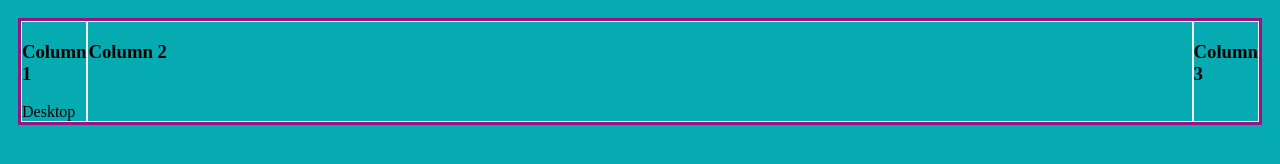
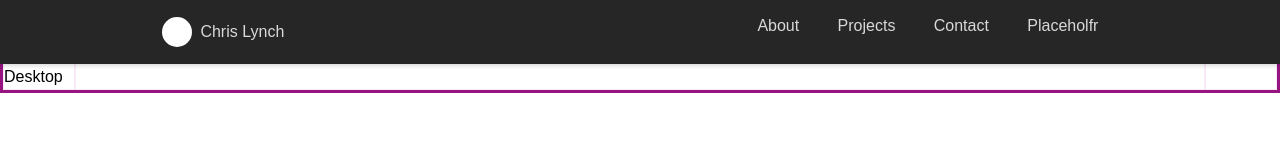
Before and after one commit to ChrisLynchCodes/ChrisLynchCodes.github.io, a plain HTML site: page index.html in a window 1280 px wide. Drawn offline with Linux system fonts and the light colour scheme.

Commit message:
added nav

```diff
--- a/index.html
+++ b/index.html
@@ -4,8 +4,36 @@
     <meta charset="UTF-8">
     <meta http-equiv="X-UA-Compatible" content="IE=edge">
     <meta name="viewport" content="width=device-width, initial-scale=1.0">
+
+
     <link rel="stylesheet" href="site.css">
     <title>Chris Lynch</title>
+
+</head>
+<body>
+    <!-- ===== Nav Start ===== -->
+    <header id="navbar">
+        <nav class="navbar-container container">
+          <a href="/" class="home-link">
+            <div class="navbar-logo"></div>
+            Chris Lynch
+          </a>
+          <button type="button" class="navbar-toggle" aria-label="Open navigation menu">
+              <span class="icon-bar"></span>
+              <span class="icon-bar"></span>
+              <span class="icon-bar"></span>
+          </button>
+          <div class="navbar-menu">
+            <ul class="navbar-links">
+              <li class="navbar-item"><a class="navbar-link" href="/">About</a></li>
+              <li class="navbar-item"><a class="navbar-link" href="/">Projects</a></li>
+              <li class="navbar-item"><a class="navbar-link" href="/">Contact</a></li>
+              <li class="navbar-item"><a class="navbar-link" href="/">Placeholfr</a></li>
+            </ul>
+          </div>
+        </nav>
+    </header>
+      <!-- ======== Nav End ======== -->
 
     <div class="columns">
         <div>
@@ -29,8 +57,5 @@
 
 
     </div>
-</head>
-<body>
-
 </body>
 </html>
--- a/site.css
+++ b/site.css
@@ -1,9 +1,219 @@
-body{
-    background-color: rgb(5, 171, 177);
-    padding: 10px;
+/* body{
+    background-color: #2A9D8F;
+    padding: 2px;
+  } */
+
+  /* Colums Container */
+
+
+  :root {
+    --navbar-bg-color: hsl(0, 0%, 15%);
+    --navbar-text-color: hsl(0, 0%, 85%);
+    --navbar-text-color-focus: white;
+    --navbar-bg-contrast: hsl(0, 0%, 25%);
 }
 
-  /* Colums Container */
+* {
+    box-sizing: border-box;
+    margin: 0;
+    padding: 0;
+}
+
+body {
+    height: 100vh;
+    font-family: Arial, Helvetica, sans-serif;
+    line-height: 1.6;
+}
+
+.container {
+    max-width: 1000px;
+    padding-left: 1.4rem;
+    padding-right: 1.4rem;
+    margin-left: auto;
+    margin-right: auto;
+
+}
+
+#navbar {
+    --navbar-height: 64px;
+    position: fixed;
+    height: var(--navbar-height);
+    background-color: var(--navbar-bg-color);
+    left: 0;
+    right: 0;
+    box-shadow: 0 2px 4px rgba(0, 0, 0, 0.15);
+}
+
+.navbar-container {
+    display: flex;
+    justify-content: space-between;
+    height: 100%;
+    align-items: center;
+}
+
+.navbar-item {
+    margin: 0.4em;
+    width: 100%;
+}
+
+.home-link,
+.navbar-link {
+    color: var(--navbar-text-color);
+    transition: color 0.2s ease-in-out;
+    text-decoration: none;
+    display: flex;
+    font-weight: 400;
+    align-items: center;
+    transition: background-color 0.2s ease-in-out,
+                color 0.2s ease-in-out;
+}
+
+.home-link:focus,
+.home-link:hover {
+    color: var(--navbar-text-color-focus);
+}
+
+.navbar-link {
+    justify-content: center;
+    width: 100%;
+    padding: 0.4em 0.8em;
+    border-radius: 5px;
+}
+
+.navbar-link:focus,
+.navbar-link:hover {
+    color: var(--navbar-text-color-focus);
+    background-color: var(--navbar-bg-contrast);
+}
+
+.navbar-logo {
+    background-color: var(--navbar-text-color-focus);
+    border-radius: 50%;
+    width: 30px;
+    height: 30px;
+    margin-right: 0.5em;
+}
+
+.navbar-toggle {
+    cursor: pointer;
+    border: none;
+    background-color: transparent;
+    width: 40px;
+    height: 40px;
+    display: flex;
+    align-items: center;
+    justify-content: center;
+    flex-direction: column;
+}
+
+.icon-bar {
+    display: block;
+    width: 25px;
+    height: 4px;
+    margin: 2px;
+    transition: background-color 0.2s ease-in-out,
+                transform 0.2s ease-in-out,
+                opacity 0.2s ease-in-out;
+    background-color: var(--navbar-text-color);
+}
+
+.navbar-toggle:focus .icon-bar,
+.navbar-toggle:hover .icon-bar {
+    background-color: var(--navbar-text-color-focus);
+}
+
+#navbar.opened .navbar-toggle .icon-bar:first-child,
+#navbar.opened .navbar-toggle .icon-bar:last-child {
+    position: absolute;
+    margin: 0;
+    width: 30px;
+}
+
+#navbar.opened .navbar-toggle .icon-bar:first-child {
+    transform: rotate(45deg);
+}
+
+#navbar.opened .navbar-toggle .icon-bar:nth-child(2) {
+    opacity: 0;
+}
+
+#navbar.opened .navbar-toggle .icon-bar:last-child {
+    transform: rotate(-45deg);
+}
+
+.navbar-menu {
+    position: fixed;
+    top: var(--navbar-height);
+    bottom: 0;
+    transition: opacity 0.2s ease-in-out,
+                visibility 0.2s ease-in-out;
+    opacity: 0;
+    visibility: hidden;
+    left: 0;
+    right: 0;
+}
+
+#navbar.opened .navbar-menu {
+    background-color: rgba(0, 0, 0, 0.4);
+    opacity: 1;
+    visibility: visible;
+}
+
+.navbar-links {
+    list-style-type: none;
+    max-height: 0;
+    overflow: hidden;
+    position: absolute;
+    background-color: var(--navbar-bg-color);
+    display: flex;
+    flex-direction: column;
+    align-items: center;
+    left: 0;
+    right: 0;
+    margin: 1.4rem;
+    border-radius: 5px;
+    box-shadow: 0 0 20px rgba(0, 0, 0, 0.3);
+}
+
+#navbar.opened .navbar-links {
+    padding: 1em;
+    max-height: none;
+}
+
+@media screen and (min-width: 700px) {
+    .navbar-toggle {
+        display: none;
+    }
+
+    #navbar .navbar-menu,
+    #navbar.opened .navbar-menu {
+        visibility: visible;
+        opacity: 1;
+        position: static;
+        display: block;
+        height: 100%;
+    }
+
+    #navbar .navbar-links,
+    #navbar.opened .navbar-links {
+        margin: 0;
+        padding: 0;
+        box-shadow: none;
+        position: static;
+        flex-direction: row;
+        list-style-type: none;
+        max-height: max-content;
+        width: 100%;
+        height: 100%;
+    }
+
+    #navbar .navbar-link:last-child {
+        margin-right: 0;
+    }
+}
+
+  /* End Nav */
+
 .columns{
   border: 3px solid rgb(151, 20, 129);
   display: flex;
@@ -16,7 +226,7 @@ body{
 
 /* The second div element of the parent 'columns' */
 .columns > div:nth-of-type(2){
-    flex: 2;
+  flex: 4;
 }
 .print{
 align-items: center;
@@ -41,7 +251,7 @@ body{
 }
 
 /* Desktop */
-  @media screen and (min-width: 992px){
+@media screen and (min-width: 700px){
   .mobile{
     display: none;
   }
```
Also changed, not shown: site.js (added, +29 -0 lines), finger.gif (deleted). Lines whose indentation alone changed are shown as unchanged.
